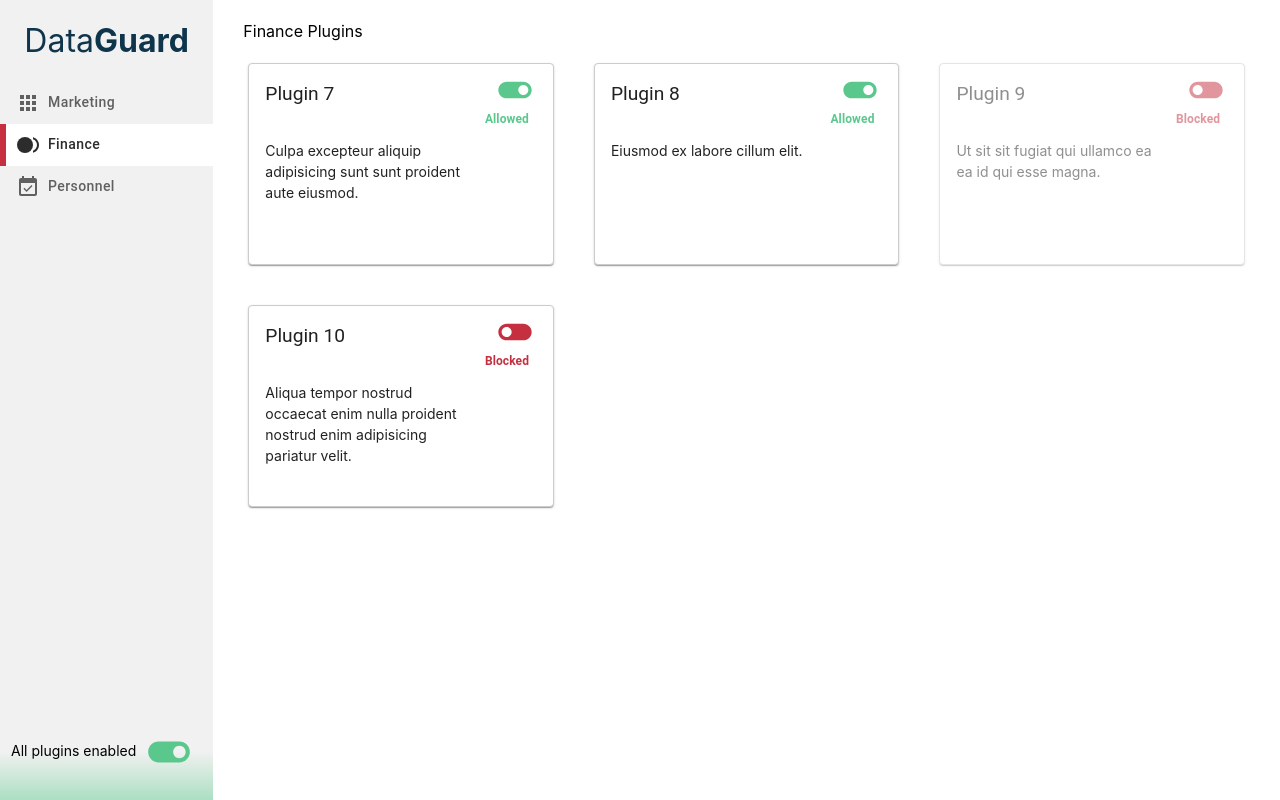
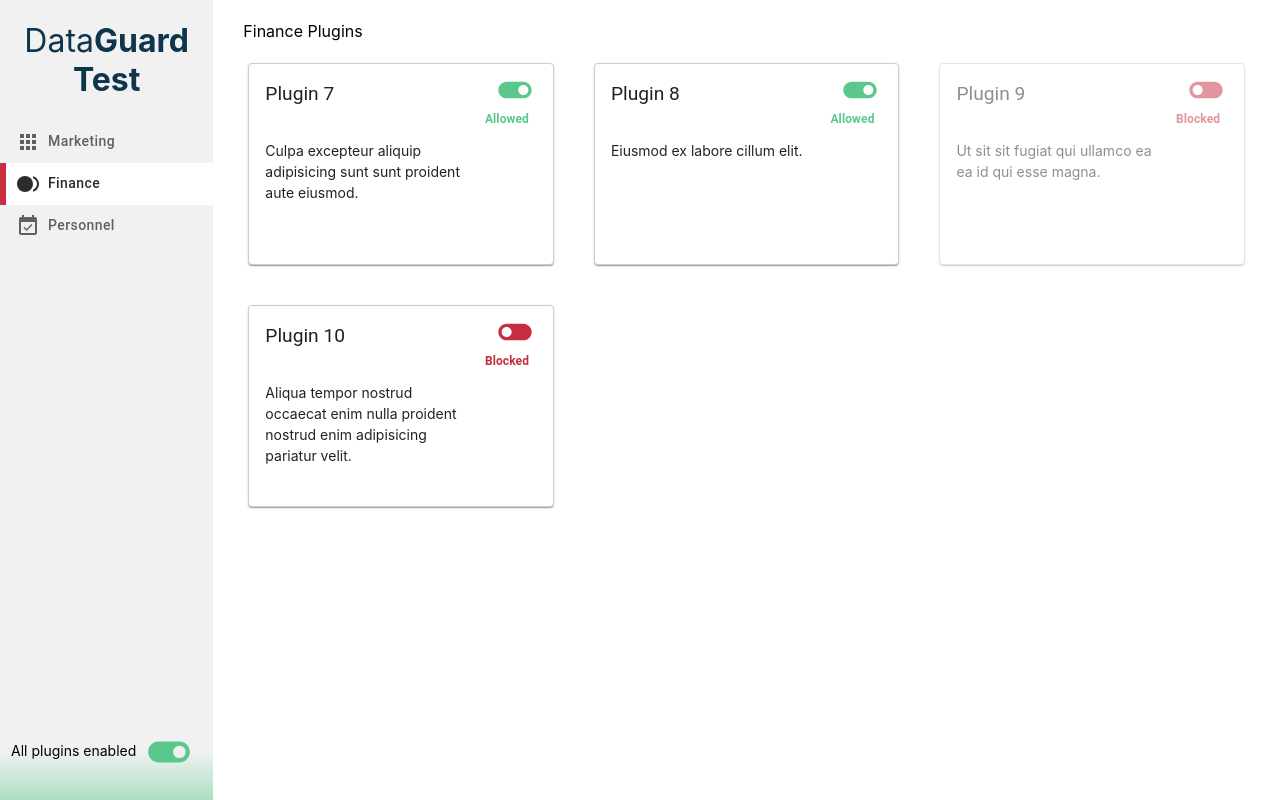
Before and after one commit to Manisha140993/data-guard, a React (Create React App) app: page /Finance in a window 1280 px wide. Built offline with nearby package versions, Linux system fonts and the light colour scheme; no server answers; data requests are answered from the project's data file.

Commit message:
Text change

```diff
--- a/src/components/DataGuardTabs.js
+++ b/src/components/DataGuardTabs.js
@@ -61,7 +61,7 @@ function DataGuardTabs(props) {
      {tabsData.tabdata && (
       <>
       <Grid item xs={4} md={2} className="data-guard-tabs">
-        <h1 onClick={navigateToFirstTab}>Data<span>Guard</span></h1>
+        <h1 onClick={navigateToFirstTab}>Data<span>Guard Test</span></h1>
         <Tabs className="tabs-content" orientation="vertical" variant="scrollable" value={value} onChange={handleChange}
             TabIndicatorProps={{className: "indicator"}}>
                {Object.entries(tabsData.tabdata).map(([tabKey, tab]) => (
```
